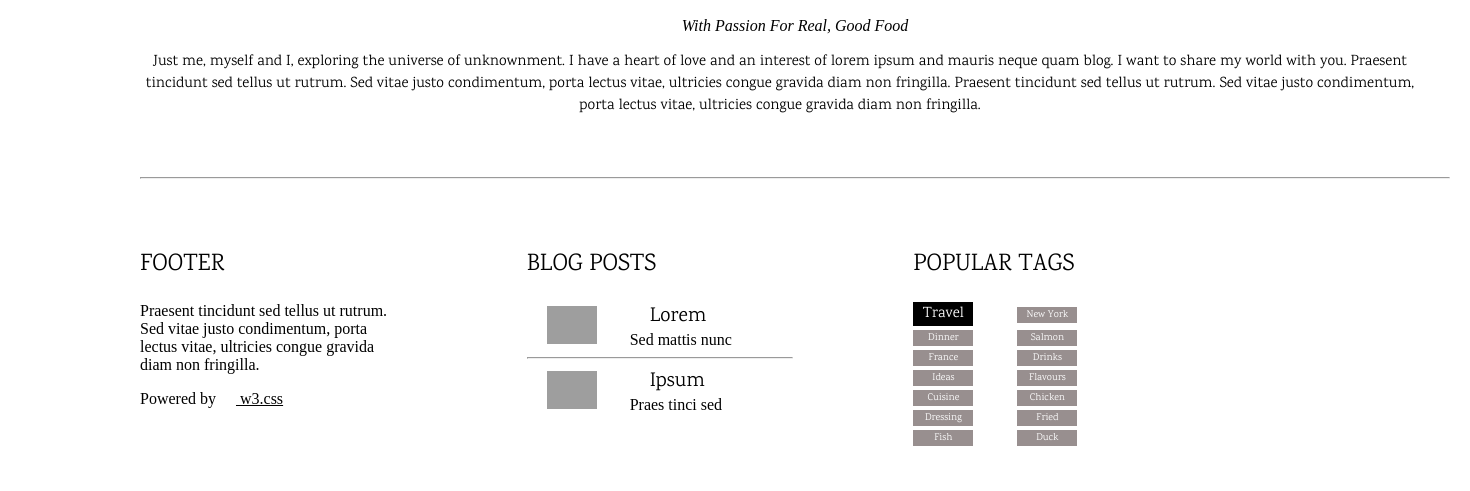
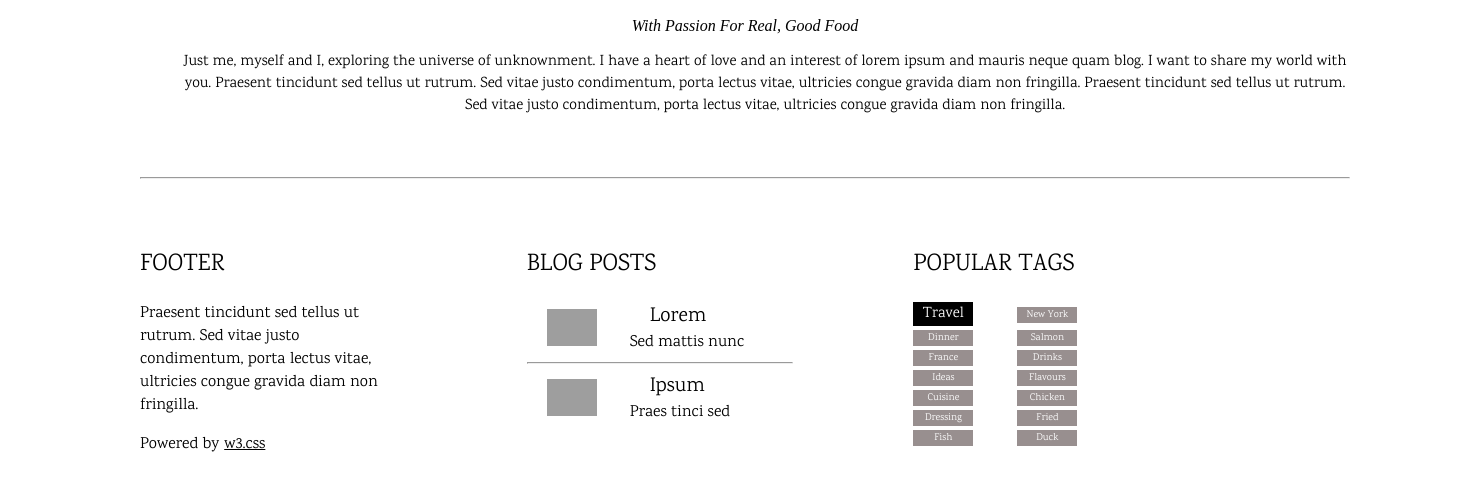
Before and after one commit to Nishana02/foodtemplate-html-css, a plain HTML site: page index.html in a window 1280 px wide. Shown: the part 1867-2358 px from the top of the page, 1470 px wide, since content can reach past the window. Drawn offline with Linux system fonts and the light colour scheme; grey boxes are pictures that could not be loaded.

Commit message:
commited

```diff
--- a/index.html
+++ b/index.html
@@ -139,7 +139,7 @@
           Praesent tincidunt sed tellus ut rutrum. Sed vitae justo condimentum,
           porta lectus vitae, ultricies congue gravida diam non fringilla.
         </p>
-        <p>Powered by<span style="text-decoration: underline"> w3.css</span></p>
+        <p>Powered by<a target="_blank" href="https://www.w3schools.com/w3css/default.asp">w3.css</a></p>
       </div>
       <div class="sub-footer">
         <h2 style="font-family: Karma, serif; font-weight: normal;">BLOG POSTS</h2>
@@ -158,7 +158,7 @@
             src="https://www.w3schools.com/w3images/gondol.jpg"
             alt=""
           />
-          <p><span style="font-size: 20px">Ipsum</span><br />Praes tinci sed</p>
+          <p><span style="font-size: 20px">Ipsum</span><br> Praes tinci sed</p>
         </div>
       </div>
       <div class="sub-footer">
--- a/style.css
+++ b/style.css
@@ -76,7 +76,7 @@ nav h2{
 }
 .main-about{
     margin-top: 50px;
-    width: 1350px;
+    width: 1250px;
     margin-left: 60px;
     margin-right: 40px;
 }
@@ -100,7 +100,7 @@ nav h2{
 }
 .main-about #para2{
     text-align: center;
-    margin-right: 50px;
+    margin-left: 60px;
     margin-bottom: 60px;
     font-size: 15px;
     font-family: "Karma", serif;
@@ -114,6 +114,14 @@ footer{
     margin-top: 40px;
     margin-left: 60px;
 }
+.sub-footer a{
+    color: black;
+    margin-left: 5px;
+}
+.sub-footer p{
+    font-family: "Karma", serif;
+
+}
 .grid{
     display: grid;
     grid-template-columns: auto 1fr;
@@ -122,7 +130,7 @@ footer{
 }
 .grid p{
     margin: 0;
-    padding-left: 10px;
+    margin-left: 10px;
 }
 .sub-footer button{
     width: 60px;
@@ -131,6 +139,7 @@ footer{
     font-size: 10px;
     border: none;
     font-family: "Karma", serif;
+    gap: 1px;
 }
 .grid span{
     font-family: "Karma", serif;
```
